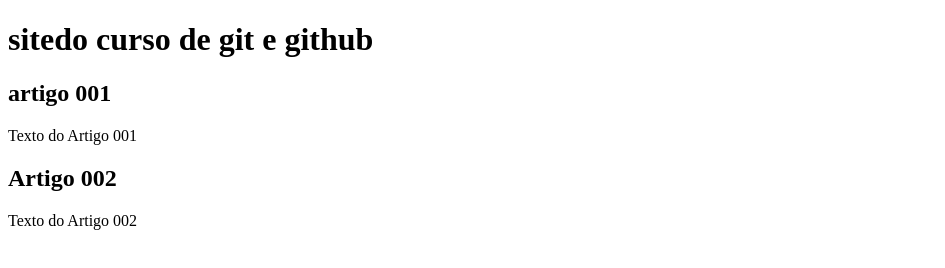
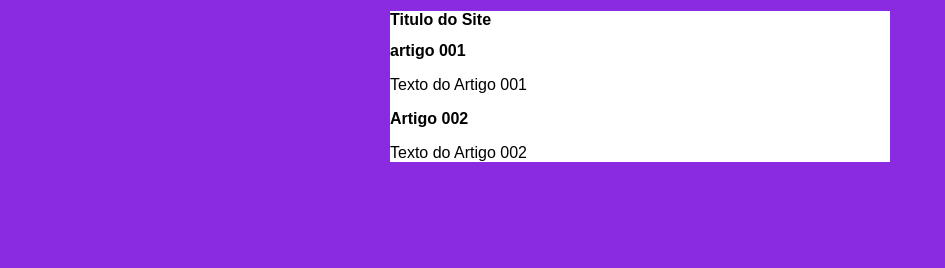
Before and after one commit to julio-n-gouveia/site-git-curso-em-video, a plain HTML site: page index.html in a window 1280 px wide. Shown: the whole page, without its empty margins (0-945 px from the left). Drawn offline with Linux system fonts and the light colour scheme.

Commit message:
iniciei o desing

```diff
--- /dev/null
+++ b/estilos/styles.css
@@ -0,0 +1,16 @@
+* {
+    font-family: Arial, Helvetica, sans-serif;
+    font-size: 16px;
+}
+
+body {
+    background-color: blueviolet;
+
+
+}
+main{
+    background-color: white;
+    width: 500px;
+    margin: auto;
+    box: shadow 3px 3px 5px rgba(0, 0, 0, 0);
+}
--- a/index.html
+++ b/index.html
@@ -4,12 +4,13 @@
     <meta charset="UTF-8">
     <meta http-equiv="X-UA-Compatible" content="IE=edge">
     <meta name="viewport" content="width=device-width, initial-scale=1.0">
-    <title>site do curso em video</title>
+    <title>Titulo do site</title>
+    <link rel="stylesheet" href="estilos/styles.css">
 </head>
 <body>
     <main>
         <header>
-         <h1>sitedo curso de git e github</h1>
+         <h1>Titulo do Site</h1>
         </header>
         <article>
             <h2>artigo 001</h2>
```
Also changed, not shown: 1 other file.
